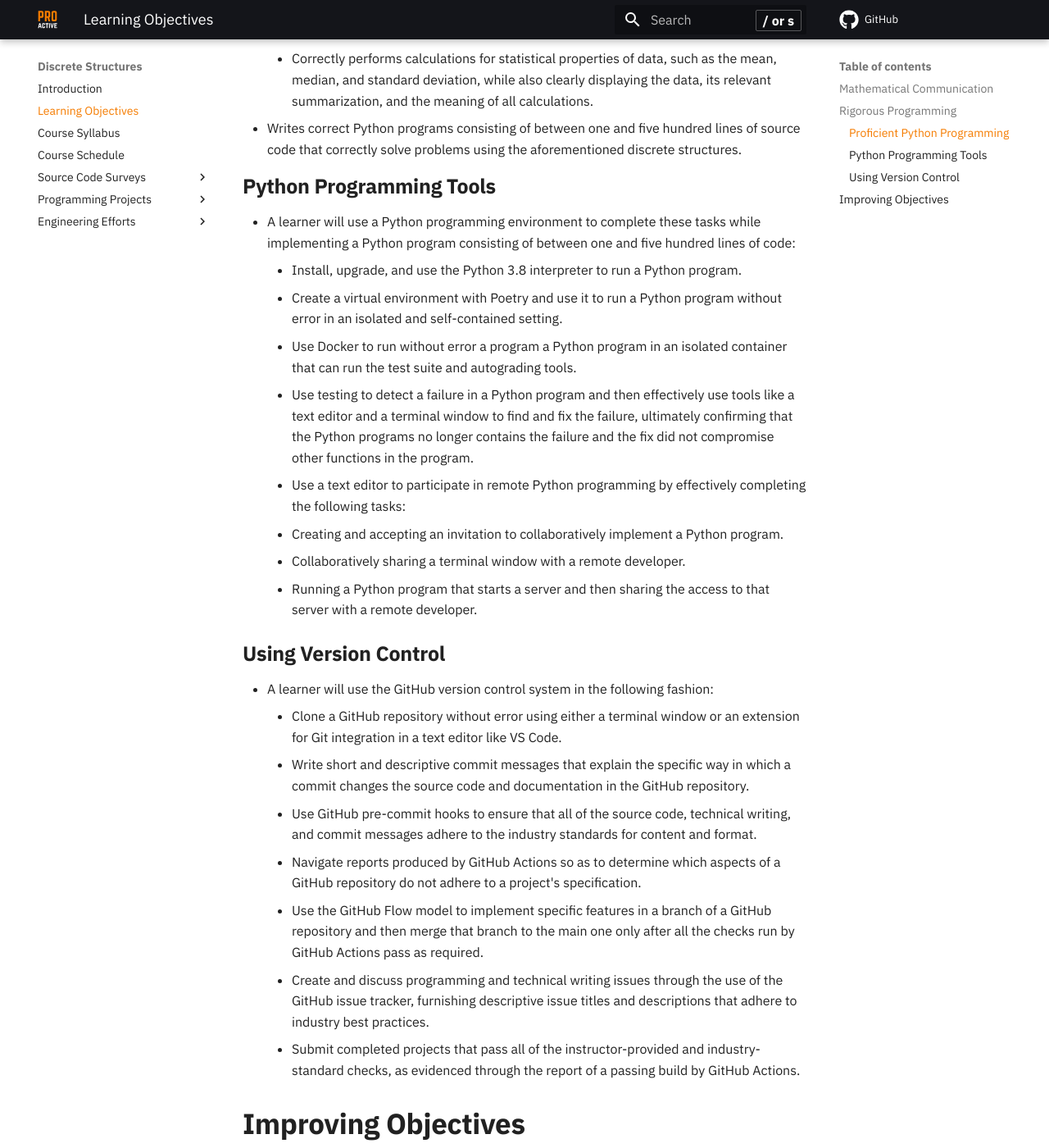
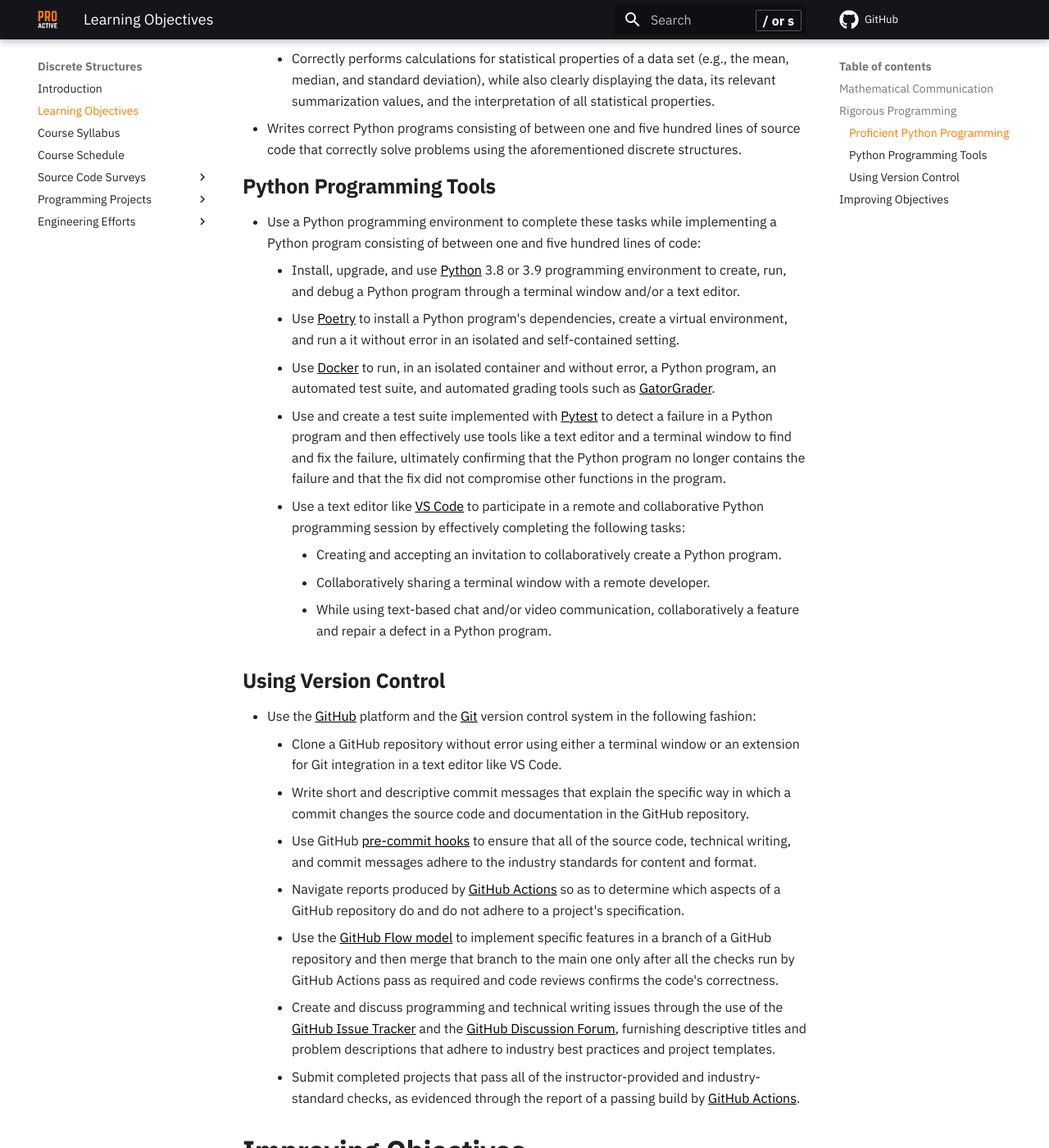
Before and after one commit to ProactiveProgrammers/www.proactiveprogrammers.com, an MkDocs documentation site: the page built from docs/discrete-structures/learning-objectives-discrete-structures.md, in a window 1280 px wide and 1400 px high, scrolled down 1182 px. Shown: the whole window at 82% size. Built offline with MkDocs 1.6.1 and Material for MkDocs 9.7.7, drawn with Linux system fonts in a browser that asks for light colours; comment, search, counter and statistics services are not loaded; some of the changed text lies outside the part shown.

Commit message:
feat: Finish a draft of programming learning-objectives-discrete-structures.

```diff
--- a/docs/discrete-structures/learning-objectives-discrete-structures.md
+++ b/docs/discrete-structures/learning-objectives-discrete-structures.md
@@ -48,59 +48,74 @@
     - Correctly performs file and console input and output, ensuring that all
       input and output is displayed and stored correctly, is not corrupted, and
       is processed efficiently.
-    - Correctly performs calculations for statistical properties of data, such
-      as the mean, median, and standard deviation, while also clearly displaying
-      the data, its relevant summarization, and the meaning of all calculations.
+    - Correctly performs calculations for statistical properties of a data set
+      (e.g., the mean, median, and standard deviation), while also clearly
+      displaying the data, its relevant summarization values, and the
+      interpretation of all statistical properties.
   - Writes correct Python programs consisting of between one and five hundred
     lines of source code that correctly solve problems using the aforementioned
     discrete structures.
 
 ### Python Programming Tools
 
-  - A learner will use a Python programming environment to complete these tasks
+  - Use a Python programming environment to complete these tasks
     while implementing a Python program consisting of between one and five
       hundred lines of code:
-    - Install, upgrade, and use the Python 3.8 interpreter to run a Python
-      program.
-    - Create a virtual environment with Poetry and use it to run a Python
-      program without error in an isolated and self-contained setting.
-    - Use Docker to run without error a program a Python program in an isolated
-      container that can run the test suite and autograding tools.
-    - Use testing to detect a failure in a Python program and then effectively
-      use tools like a text editor and a terminal window to find and fix the
-      failure, ultimately confirming that the Python programs no longer contains
-      the failure and the fix did not compromise other functions in the program.
-    - Use a text editor to participate in remote Python programming by
+    - Install, upgrade, and use [Python](https://www.python.org/) 3.8 or 3.9
+      programming environment to create, run, and debug a Python program through
+      a terminal window and/or a text editor.
+    - Use [Poetry](https://python-poetry.org/) to install a Python program's
+      dependencies, create a virtual environment, and run a it without error in
+      an isolated and self-contained setting.
+    - Use [Docker](https://www.docker.com/) to run, in an isolated container and
+      without error, a Python program, an automated test suite, and automated
+      grading tools such as
+      [GatorGrader](https://github.com/GatorEducator/gatorgrader).
+    - Use and create a test suite implemented with
+      [Pytest](https://docs.pytest.org/) to detect a failure in a Python program
+      and then effectively use tools like a text editor and a terminal window to
+      find and fix the failure, ultimately confirming that the Python program no
+      longer contains the failure and that the fix did not compromise other
+      functions in the program.
+    - Use a text editor like [VS Code](https://code.visualstudio.com/) to
+      participate in a remote and collaborative Python programming session by
       effectively completing the following tasks:
-      - Creating and accepting an invitation to collaboratively implement a
-        Python program.
-      - Collaboratively sharing a terminal window with a remote developer.
-      - Running a Python program that starts a server and then sharing the
-        access to that server with a remote developer.
+        - Creating and accepting an invitation to collaboratively create a
+          Python program.
+        - Collaboratively sharing a terminal window with a remote developer.
+        - While using text-based chat and/or video communication,
+          collaboratively a feature and repair a defect in a Python program.
 
 ### Using Version Control
 
-  - A learner will use the GitHub version control system in the following
-    fashion:
+  - Use the [GitHub](https://github.com/) platform and the
+    [Git](https://git-scm.com/) version control system in the following fashion:
     - Clone a GitHub repository without error using either a terminal window or
       an extension for Git integration in a text editor like VS Code.
     - Write short and descriptive commit messages that explain the specific way
       in which a commit changes the source code and documentation in the GitHub
       repository.
-    - Use GitHub pre-commit hooks to ensure that all of the source code,
-      technical writing, and commit messages adhere to the industry standards
-      for content and format.
-    - Navigate reports produced by GitHub Actions so as to determine which
-      aspects of a GitHub repository do not adhere to a project's specification.
-    - Use the GitHub Flow model to implement specific features in a branch of a
-      GitHub repository and then merge that branch to the main one only after
-      all the checks run by GitHub Actions pass as required.
+    - Use GitHub [pre-commit hooks](https://pre-commit.com/) to ensure that all
+      of the source code, technical writing, and commit messages adhere to the
+      industry standards for content and format.
+    - Navigate reports produced by [GitHub
+      Actions](https://github.com/features/actions) so as to determine which
+      aspects of a GitHub repository do and do not adhere to a project's
+      specification.
+    - Use the [GitHub Flow model](https://guides.github.com/introduction/flow/)
+      to implement specific features in a branch of a GitHub repository and then
+      merge that branch to the main one only after all the checks run by GitHub
+      Actions pass as required and code reviews confirms the code's correctness.
     - Create and discuss programming and technical writing issues through the
-      use of the GitHub issue tracker, furnishing descriptive issue titles and
-      descriptions that adhere to industry best practices.
+      use of the [GitHub Issue
+      Tracker](https://github.com/ProactiveProgrammers/www.proactiveprogrammers.com/issues)
+      and the [GitHub Discussion
+      Forum](https://github.com/ProactiveProgrammers/www.proactiveprogrammers.com/discussions),
+      furnishing descriptive titles and problem descriptions that adhere to
+      industry best practices and project templates.
     - Submit completed projects that pass all of the instructor-provided and
       industry-standard checks, as evidenced through the report of a passing
-      build by GitHub Actions.
+      build by [GitHub Actions](https://github.com/features/actions).
 
 ## Improving Objectives
 
```
Also changed, not shown: other parts of docs/discrete-structures/learning-objectives-discrete-structures.md (+2 -2 lines).
